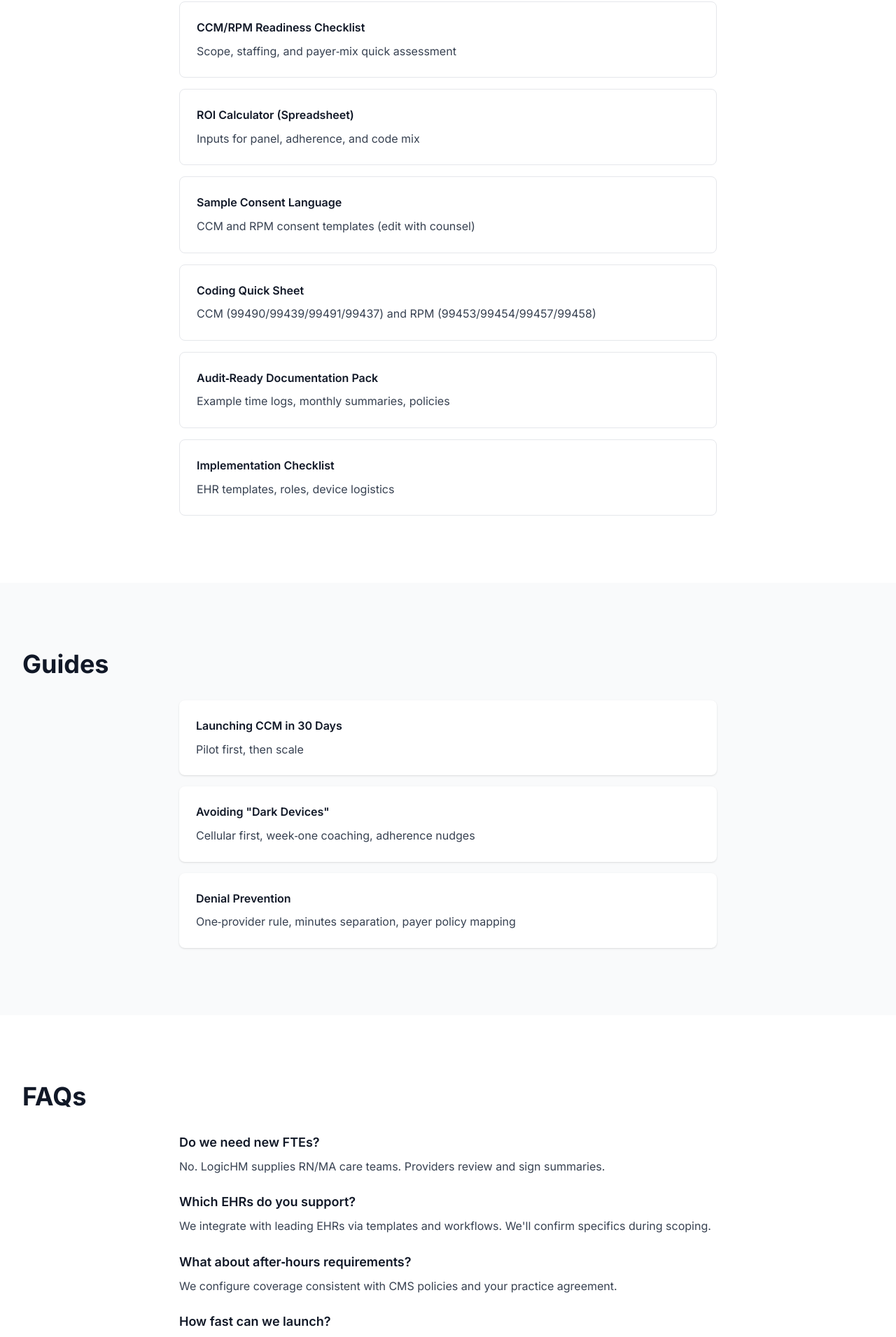
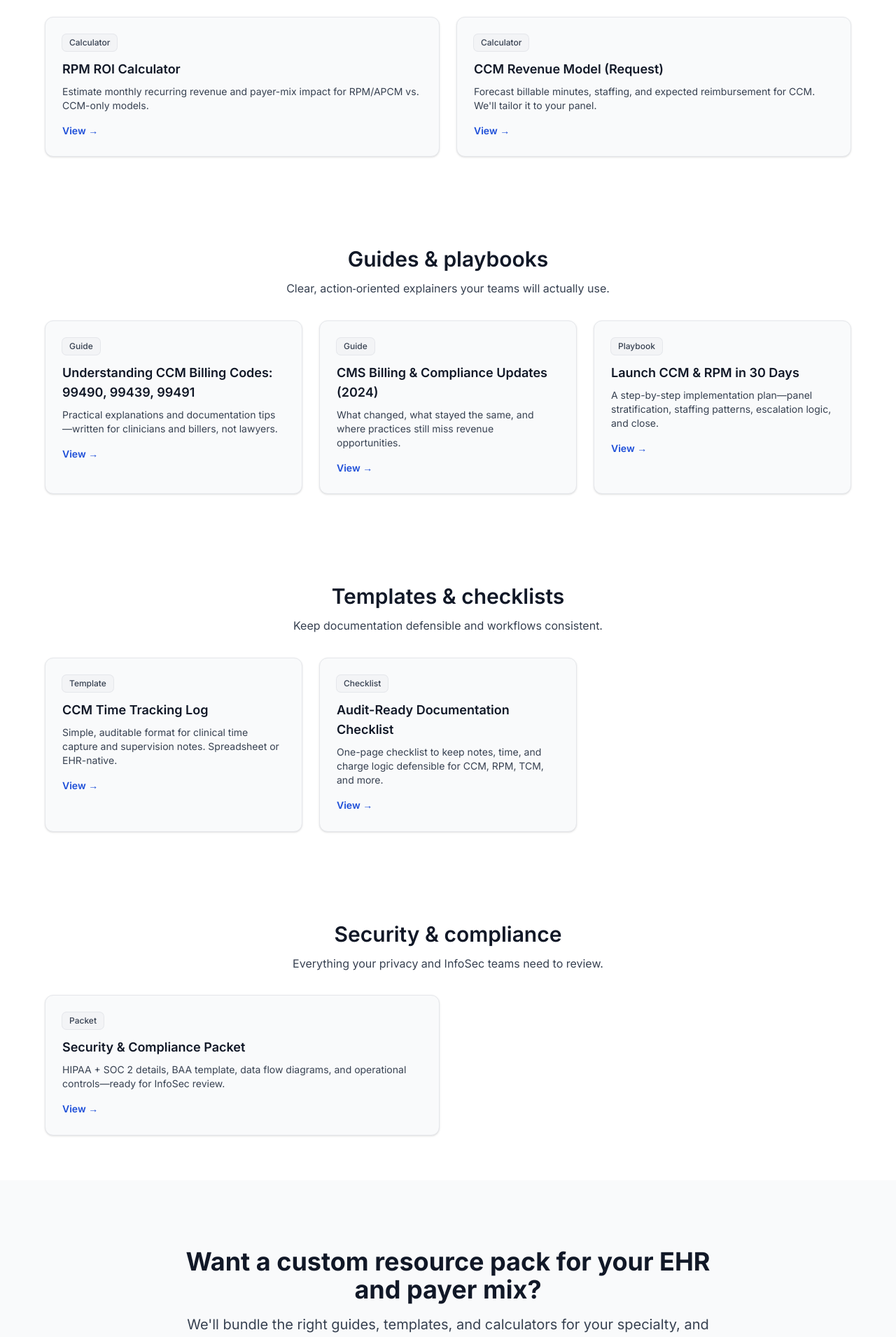
Before and after one commit to bryan-porter/logic-health-site-c, a Next.js app: page /resources in a window 1280 px wide. Shown: the part 491-2402 px from the top of the page at 70% size. Built offline with nearby package versions, Linux system fonts and the light colour scheme.

Commit message:
Build Resources page with ResourceGrid component and categorized resource items

```diff
--- a/app/resources/page.tsx
+++ b/app/resources/page.tsx
@@ -1,152 +1,125 @@
 import { Container } from "@/components/ui/Container";
-import { PageHeader } from "@/components/ui/PageHeader";
+import { ResourceGrid, type ResourceItem } from "@/components/sections/ResourceGrid";
 import { CTA } from "@/components/sections/CTA";
 
 export default function ResourcesPage() {
+  // Pairs with the sample MDX you already have under /content/blog
+  const calculators: ResourceItem[] = [
+    {
+      label: "Calculator",
+      title: "RPM ROI Calculator",
+      description:
+        "Estimate monthly recurring revenue and payer-mix impact for RPM/APCM vs. CCM-only models.",
+      href: "/blog/rpm-roi-calculator",
+    },
+    {
+      label: "Calculator",
+      title: "CCM Revenue Model (Request)",
+      description:
+        "Forecast billable minutes, staffing, and expected reimbursement for CCM. We'll tailor it to your panel.",
+      href: "/contact?topic=ccm-revenue-model",
+    },
+  ];
+
+  const guides: ResourceItem[] = [
+    {
+      label: "Guide",
+      title: "Understanding CCM Billing Codes: 99490, 99439, 99491",
+      description:
+        "Practical explanations and documentation tips—written for clinicians and billers, not lawyers.",
+      href: "/blog/understanding-ccm-codes",
+    },
+    {
+      label: "Guide",
+      title: "CMS Billing & Compliance Updates (2024)",
+      description:
+        "What changed, what stayed the same, and where practices still miss revenue opportunities.",
+      href: "/blog/cms-billing-updates-2024",
+    },
+    {
+      label: "Playbook",
+      title: "Launch CCM & RPM in 30 Days",
+      description:
+        "A step-by-step implementation plan—panel stratification, staffing patterns, escalation logic, and close.",
+      href: "/contact?topic=launch-ccm-rpm-playbook",
+    },
+  ];
+
+  const templates: ResourceItem[] = [
+    {
+      label: "Template",
+      title: "CCM Time Tracking Log",
+      description:
+        "Simple, auditable format for clinical time capture and supervision notes. Spreadsheet or EHR-native.",
+      href: "/contact?topic=ccm-time-log-template",
+    },
+    {
+      label: "Checklist",
+      title: "Audit-Ready Documentation Checklist",
+      description:
+        "One-page checklist to keep notes, time, and charge logic defensible for CCM, RPM, TCM, and more.",
+      href: "/contact?topic=audit-checklist",
+    },
+  ];
+
+  const security: ResourceItem[] = [
+    {
+      label: "Packet",
+      title: "Security & Compliance Packet",
+      description:
+        "HIPAA + SOC 2 details, BAA template, data flow diagrams, and operational controls—ready for InfoSec review.",
+      href: "/contact?topic=security-packet",
+    },
+  ];
+
   return (
     <>
-      <PageHeader
-        title="Resources"
-        description="Checklists, guides, and tools to help you launch and scale CCM/RPM programs."
-      />
-
-      {/* Downloads */}
-      <section className="bg-white py-16 md:py-24">
+      {/* Hero */}
+      <section className="bg-gradient-to-b from-primary-50 to-white py-14 md:py-20">
         <Container>
-          <h2 className="mb-8 text-3xl font-bold text-neutral-900 md:text-4xl">
-            Downloads
-          </h2>
-          <div className="mx-auto max-w-3xl space-y-4">
-            <div className="rounded-lg border border-neutral-200 p-6">
-              <h3 className="mb-2 font-semibold text-neutral-900">CCM/RPM Readiness Checklist</h3>
-              <p className="text-neutral-700">
-                Scope, staffing, and payer‑mix quick assessment
-              </p>
-            </div>
-            <div className="rounded-lg border border-neutral-200 p-6">
-              <h3 className="mb-2 font-semibold text-neutral-900">ROI Calculator (Spreadsheet)</h3>
-              <p className="text-neutral-700">
-                Inputs for panel, adherence, and code mix
-              </p>
-            </div>
-            <div className="rounded-lg border border-neutral-200 p-6">
-              <h3 className="mb-2 font-semibold text-neutral-900">Sample Consent Language</h3>
-              <p className="text-neutral-700">
-                CCM and RPM consent templates (edit with counsel)
-              </p>
-            </div>
-            <div className="rounded-lg border border-neutral-200 p-6">
-              <h3 className="mb-2 font-semibold text-neutral-900">Coding Quick Sheet</h3>
-              <p className="text-neutral-700">
-                CCM (99490/99439/99491/99437) and RPM (99453/99454/99457/99458)
-              </p>
-            </div>
-            <div className="rounded-lg border border-neutral-200 p-6">
-              <h3 className="mb-2 font-semibold text-neutral-900">Audit‑Ready Documentation Pack</h3>
-              <p className="text-neutral-700">
-                Example time logs, monthly summaries, policies
-              </p>
-            </div>
-            <div className="rounded-lg border border-neutral-200 p-6">
-              <h3 className="mb-2 font-semibold text-neutral-900">Implementation Checklist</h3>
-              <p className="text-neutral-700">
-                EHR templates, roles, device logistics
-              </p>
-            </div>
-          </div>
-        </Container>
-      </section>
-
-      {/* Guides */}
-      <section className="bg-neutral-50 py-16 md:py-24">
-        <Container>
-          <h2 className="mb-8 text-3xl font-bold text-neutral-900 md:text-4xl">
-            Guides
-          </h2>
-          <div className="mx-auto max-w-3xl space-y-4">
-            <div className="rounded-lg bg-white p-6 shadow-sm">
-              <h3 className="mb-2 font-semibold text-neutral-900">Launching CCM in 30 Days</h3>
-              <p className="text-neutral-700">Pilot first, then scale</p>
-            </div>
-            <div className="rounded-lg bg-white p-6 shadow-sm">
-              <h3 className="mb-2 font-semibold text-neutral-900">Avoiding "Dark Devices"</h3>
-              <p className="text-neutral-700">
-                Cellular first, week‑one coaching, adherence nudges
-              </p>
-            </div>
-            <div className="rounded-lg bg-white p-6 shadow-sm">
-              <h3 className="mb-2 font-semibold text-neutral-900">Denial Prevention</h3>
-              <p className="text-neutral-700">
-                One‑provider rule, minutes separation, payer policy mapping
-              </p>
-            </div>
-          </div>
-        </Container>
-      </section>
-
-      {/* FAQs */}
-      <section className="bg-white py-16 md:py-24">
-        <Container>
-          <h2 className="mb-8 text-3xl font-bold text-neutral-900 md:text-4xl">
-            FAQs
-          </h2>
-          <div className="mx-auto max-w-3xl space-y-6">
-            <div>
-              <h3 className="mb-2 text-lg font-semibold text-neutral-900">
-                Do we need new FTEs?
-              </h3>
-              <p className="text-neutral-700">
-                No. LogicHM supplies RN/MA care teams. Providers review and sign summaries.
-              </p>
-            </div>
-            <div>
-              <h3 className="mb-2 text-lg font-semibold text-neutral-900">
-                Which EHRs do you support?
-              </h3>
-              <p className="text-neutral-700">
-                We integrate with leading EHRs via templates and workflows. We'll confirm specifics during scoping.
-              </p>
-            </div>
-            <div>
-              <h3 className="mb-2 text-lg font-semibold text-neutral-900">
-                What about after‑hours requirements?
-              </h3>
-              <p className="text-neutral-700">
-                We configure coverage consistent with CMS policies and your practice agreement.
-              </p>
-            </div>
-            <div>
-              <h3 className="mb-2 text-lg font-semibold text-neutral-900">
-                How fast can we launch?
-              </h3>
-              <p className="text-neutral-700">
-                Weeks, not months. Typical timeline is 2–4 weeks depending on EHR and consent logistics.
-              </p>
-            </div>
-            <div>
-              <h3 className="mb-2 text-lg font-semibold text-neutral-900">
-                How are devices handled?
-              </h3>
-              <p className="text-neutral-700">
-                We provision, ship, and replace cellular kits; we manage returns and spares.
-              </p>
-            </div>
-          </div>
-
-          <div className="mt-8 rounded-lg border-l-4 border-primary-600 bg-primary-50 p-6 mx-auto max-w-3xl">
-            <p className="text-sm text-neutral-700">
-              <strong>Note:</strong> Templates are examples only. Verify with your compliance counsel and payers.
+          <div className="mx-auto max-w-3xl text-center">
+            <h1 className="text-4xl font-bold tracking-tight text-neutral-900 md:text-5xl">
+              Resources
+            </h1>
+            <p className="mt-4 text-lg text-neutral-700">
+              Practical, audit‑ready tools for clinical, financial, and compliance leaders—built for practices and small hospitals.
             </p>
           </div>
         </Container>
       </section>
 
+      <ResourceGrid
+        heading="Featured calculators"
+        subheading="Quantify revenue and staffing impact before you launch or expand."
+        items={calculators}
+        columns={2}
+      />
+
+      <ResourceGrid
+        heading="Guides & playbooks"
+        subheading="Clear, action‑oriented explainers your teams will actually use."
+        items={guides}
+      />
+
+      <ResourceGrid
+        heading="Templates & checklists"
+        subheading="Keep documentation defensible and workflows consistent."
+        items={templates}
+      />
+
+      <ResourceGrid
+        heading="Security & compliance"
+        subheading="Everything your privacy and InfoSec teams need to review."
+        items={security}
+        columns={2}
+      />
+
       <CTA
-        headline="Download the Readiness Checklist"
-        description="Get our CCM/RPM readiness assessment to see if your practice is ready to scale chronic care management."
-        buttonText="Request the ROI Calculator"
-        buttonHref="/contact"
-        variant="primary"
+        headline="Want a custom resource pack for your EHR and payer mix?"
+        description="We'll bundle the right guides, templates, and calculators for your specialty, and include a small‑hospital deployment checklist if relevant."
+        buttonText="Request my pack"
+        buttonHref="/contact?topic=custom-resource-pack"
+        variant="secondary"
       />
     </>
   );
--- /dev/null
+++ b/components/sections/ResourceGrid.tsx
@@ -0,0 +1,84 @@
+import { Container } from "@/components/ui/Container";
+
+export interface ResourceItem {
+  label: string;       // e.g., "Guide", "Calculator", "Template", "Packet"
+  title: string;
+  description: string;
+  href: string;
+  external?: boolean;
+}
+
+interface ResourceGridProps {
+  heading?: string;
+  subheading?: string;
+  items: ResourceItem[];
+  columns?: 2 | 3;
+}
+
+function Pill({ children }: { children: React.ReactNode }) {
+  return (
+    <span className="inline-flex items-center rounded-md bg-neutral-100 px-2.5 py-1 text-xs font-medium text-neutral-700 ring-1 ring-neutral-200">
+      {children}
+    </span>
+  );
+}
+
+export function ResourceGrid({
+  heading,
+  subheading,
+  items,
+  columns = 3,
+}: ResourceGridProps) {
+  return (
+    <section className="bg-white py-12 md:py-16">
+      <Container>
+        {(heading || subheading) && (
+          <div className="mx-auto max-w-3xl text-center">
+            {heading ? (
+              <h2 className="text-2xl font-semibold text-neutral-900 md:text-3xl">
+                {heading}
+              </h2>
+            ) : null}
+            {subheading ? <p className="mt-3 text-neutral-700">{subheading}</p> : null}
+          </div>
+        )}
+
+        <div
+          className={[
+            "mx-auto mt-8 grid max-w-6xl gap-6",
+            columns === 2 ? "grid-cols-1 sm:grid-cols-2" : "grid-cols-1 sm:grid-cols-2 lg:grid-cols-3",
+          ].join(" ")}
+        >
+          {items.map((it) => {
+            const isExternal = it.external && /^https?:\/\//.test(it.href);
+            return (
+              <article
+                key={it.title}
+                className="group relative rounded-xl border border-neutral-200 bg-neutral-50 p-6 shadow-sm transition-shadow hover:shadow-md"
+              >
+                <div className="flex items-start justify-between gap-4">
+                  <Pill>{it.label}</Pill>
+                </div>
+                <h3 className="mt-3 text-lg font-semibold text-neutral-900">{it.title}</h3>
+                <p className="mt-2 text-sm text-neutral-700">{it.description}</p>
+
+                <a
+                  href={it.href}
+                  className="mt-4 inline-flex text-sm font-semibold text-primary-700"
+                  {...(isExternal
+                    ? { target: "_blank", rel: "noopener noreferrer" }
+                    : {})}
+                >
+                  {isExternal ? "Open" : "View"} →
+                </a>
+
+                {/* Full-card focus/hover affordance */}
+                <span className="absolute inset-0 rounded-xl ring-1 ring-transparent focus-within:ring-primary-300" />
+              </article>
+            );
+          })}
+        </div>
+      </Container>
+    </section>
+  );
+}
```
